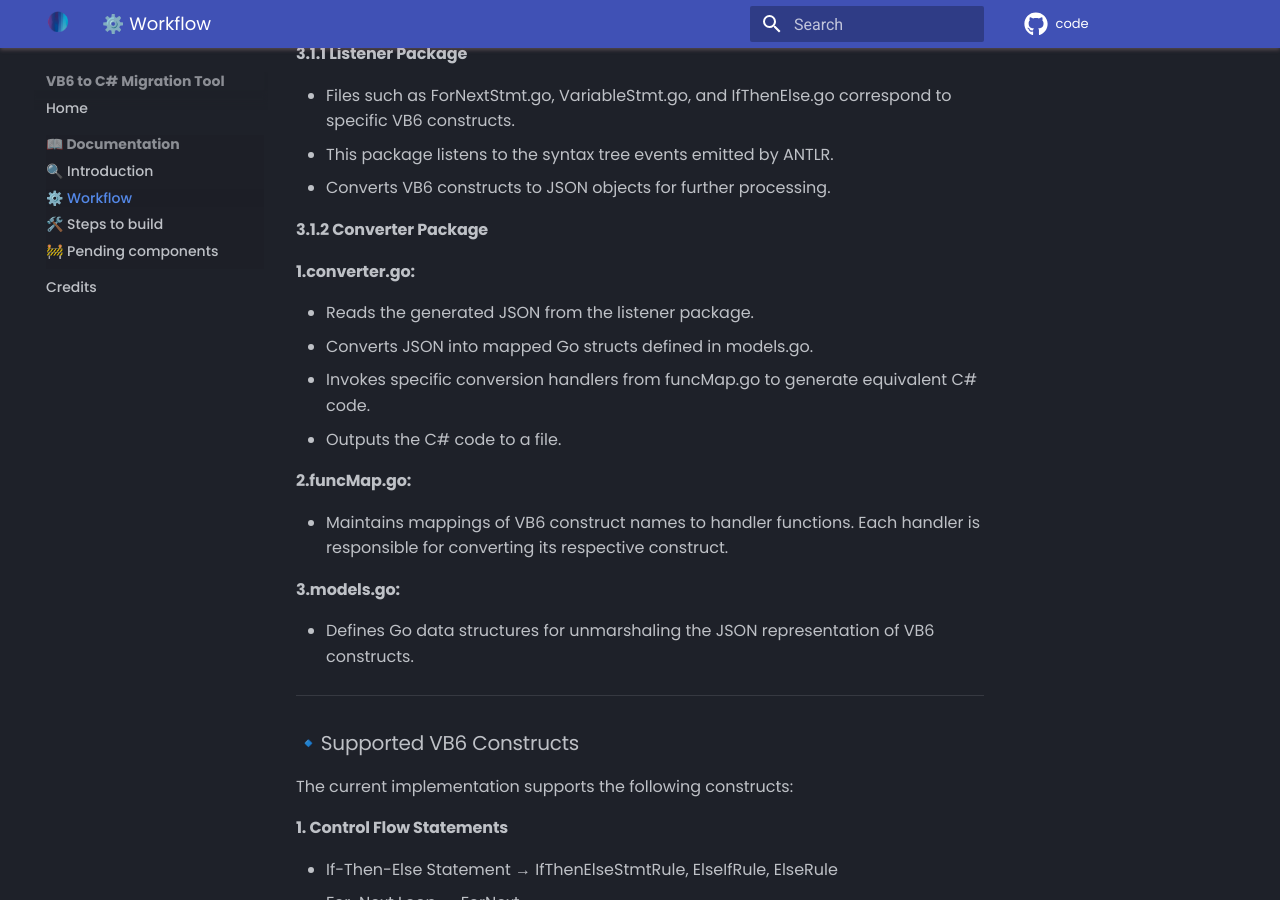
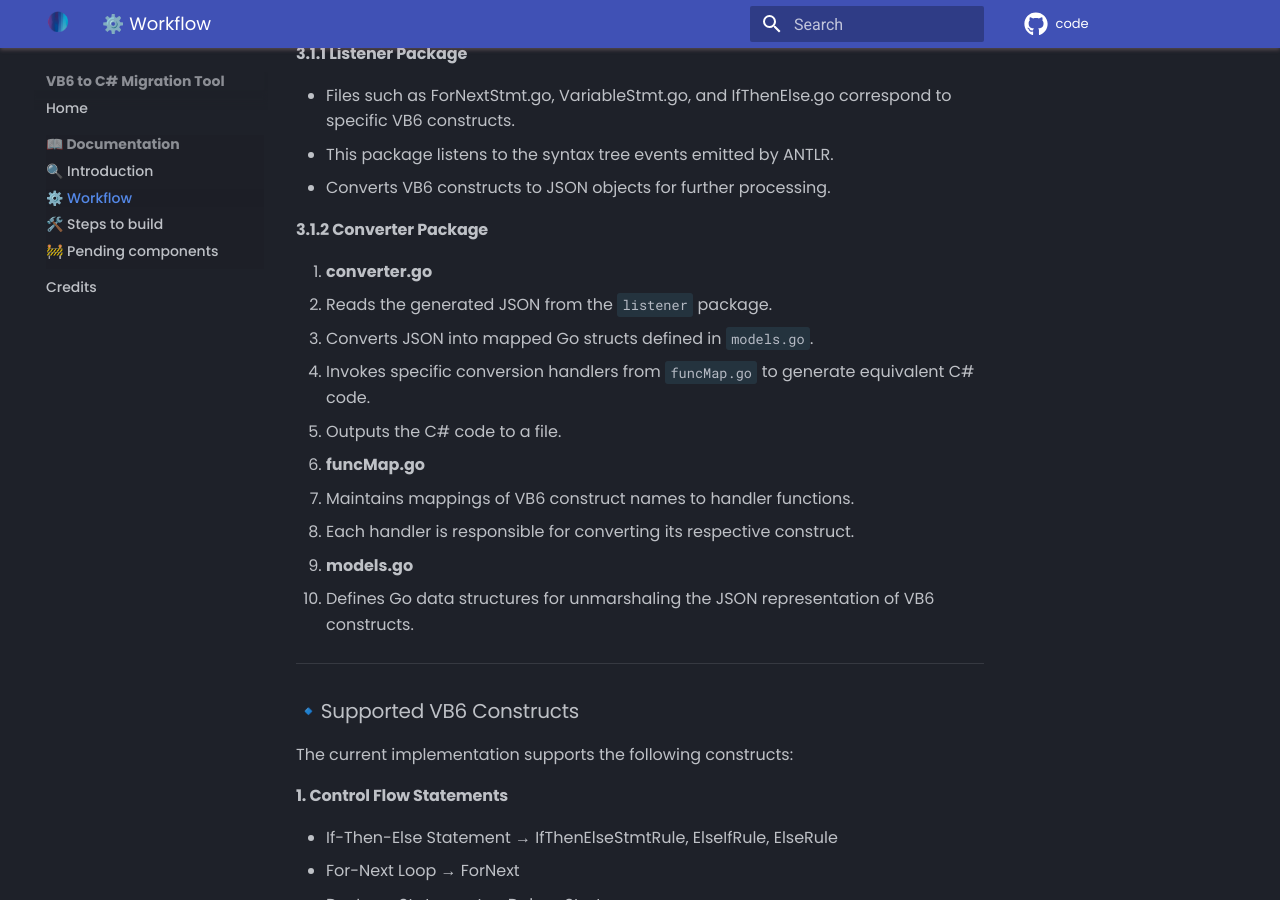
Before and after one commit to Sohamsk/BGSW-Project, an MkDocs documentation site: the page built from docs/workflow.md, in a window 1280 px wide and 900 px high, scrolled down 379 px. Built offline with MkDocs 1.6.1 and Material for MkDocs 9.7.7, drawn with Linux system fonts in a browser that asks for light colours; comment, search, counter and statistics services are not loaded.

Commit message:
Update workflow.md
Fixed issues with the markdown

```diff
--- a/docs/workflow.md
+++ b/docs/workflow.md
@@ -12,15 +12,19 @@ This project is a prototype of a VB6 to C# source-to-source converter. It utiliz
 
 #### 3.1.2 Converter Package
 
-####1.converter.go:
-  - Reads the generated JSON from the listener package.
-  - Converts JSON into mapped Go structs defined in models.go.
-  - Invokes specific conversion handlers from funcMap.go to generate equivalent C# code.
-  - Outputs the C# code to a file.
-####2.funcMap.go:
-  - Maintains mappings of VB6 construct names to handler functions. Each handler is responsible for converting its respective construct.
-####3.models.go:
-  - Defines Go data structures for unmarshaling the JSON representation of VB6 constructs.
+1. **converter.go**
+   - Reads the generated JSON from the `listener` package.
+   - Converts JSON into mapped Go structs defined in `models.go`.
+   - Invokes specific conversion handlers from `funcMap.go` to generate equivalent C# code.
+   - Outputs the C# code to a file.
+
+2. **funcMap.go**
+   - Maintains mappings of VB6 construct names to handler functions.
+   - Each handler is responsible for converting its respective construct.
+
+3. **models.go**
+   - Defines Go data structures for unmarshaling the JSON representation of VB6 constructs.
+
 
 ---
 ### 🔹Supported VB6 Constructs
```
